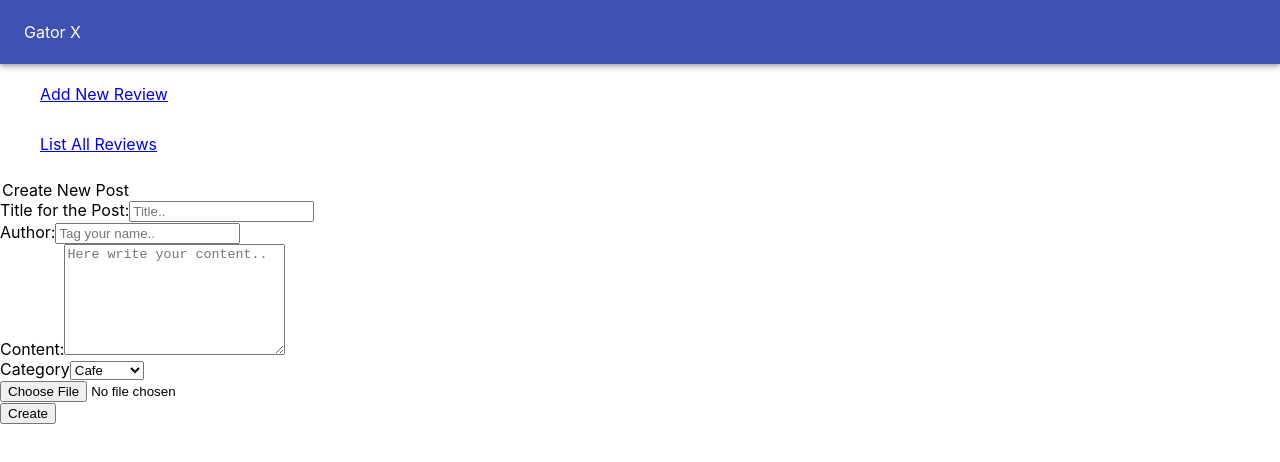
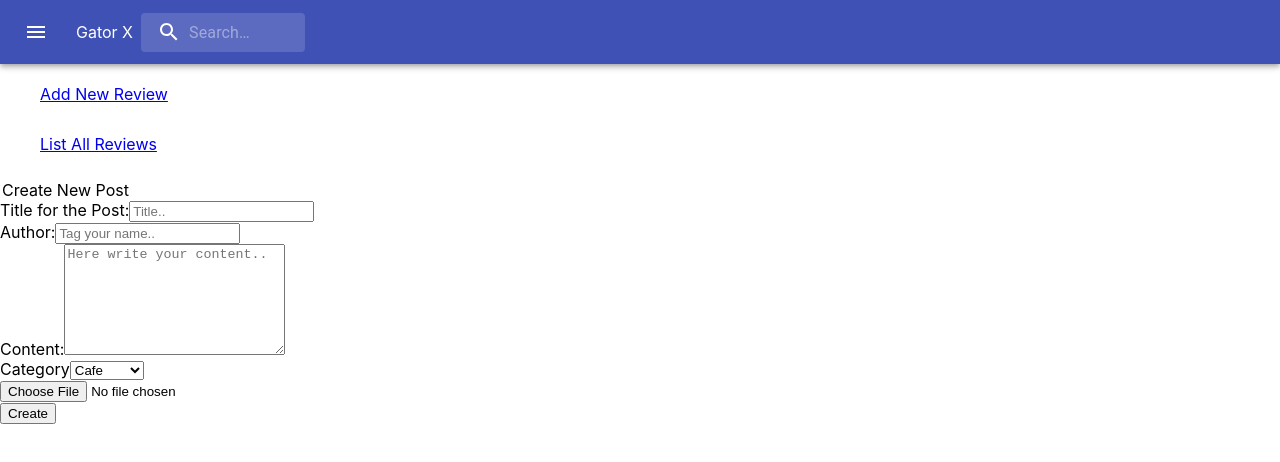
Before and after one commit to kamalsairajk/Gator-X, a React (Create React App) app in the folder frontend/: page /create in a window 1280 px wide. Shown: the top 462 px of the page. Built offline with nearby package versions, Linux system fonts and the light colour scheme; no server answers.

Commit message:
Searchbar component added to header

```diff
--- a/frontend/src/components/Layout/Header.js
+++ b/frontend/src/components/Layout/Header.js
@@ -1,16 +1,93 @@
 import React from 'react';
+import { styled, alpha } from '@mui/material/styles';
 import AppBar from '@material-ui/core/AppBar';
 import Toolbar from '@material-ui/core/Toolbar';
+import Box from '@mui/material/Box';
+import IconButton from '@mui/material/IconButton';
 import Typography from '@material-ui/core/Typography';
+import InputBase from '@mui/material/InputBase';
+import MenuIcon from '@mui/icons-material/Menu';
+import SearchIcon from '@mui/icons-material/Search';
+
+
+const Search = styled('div')(({ theme }) => ({
+  position: 'relative',
+  borderRadius: theme.shape.borderRadius,
+  backgroundColor: alpha(theme.palette.common.white, 0.15),
+  '&:hover': {
+    backgroundColor: alpha(theme.palette.common.white, 0.25),
+  },
+  marginLeft: 0,
+  width: '100%',
+  [theme.breakpoints.up('sm')]: {
+    marginLeft: theme.spacing(1),
+    width: 'auto',
+  },
+}));
+
+
+const SearchIconWrapper = styled('div')(({ theme }) => ({
+  padding: theme.spacing(0, 2),
+  height: '100%',
+  position: 'absolute',
+  pointerEvents: 'none',
+  display: 'flex',
+  alignItems: 'center',
+  justifyContent: 'center',
+}));
+
+
+const StyledInputBase = styled(InputBase)(({ theme }) => ({
+  color: 'inherit',
+  '& .MuiInputBase-input': {
+    padding: theme.spacing(1, 1, 1, 0),
+    // vertical padding + font size from searchIcon
+    paddingLeft: `calc(1em + ${theme.spacing(4)})`,
+    transition: theme.transitions.create('width'),
+    width: '100%',
+    [theme.breakpoints.up('sm')]: {
+      width: '12ch',
+      '&:focus': {
+        width: '20ch',
+      },
+    },
+  },
+}));
 
 export default () => {
   return (
-    <AppBar position="static">
-      <Toolbar>
-        <Typography variant="headline" color="colorSecondary" noWrap>
+    // <AppBar position="static">
+    //   <Toolbar>
+    <Box sx={{ flexGrow: 1 }}>
+      <AppBar position="static">
+        <Toolbar>
+          <IconButton
+            size="large"
+            edge="start"
+            color="inherit"
+            aria-label="open drawer"
+            sx={{ mr: 2 }}
+          >
+            <MenuIcon />
+          </IconButton>
+
+        <Typography variant="headline" color="colorSecondary" noWrap component="div"
+            sx={{ flexGrow: 1, display: { xs: 'none', sm: 'block' } }}>
           Gator X
         </Typography>
+        <Search>
+            <SearchIconWrapper>
+              <SearchIcon />
+            </SearchIconWrapper>
+            <StyledInputBase
+              placeholder="Search…"
+              inputProps={{ 'aria-label': 'search' }}
+            />
+          </Search>
+
+
       </Toolbar>
     </AppBar>
+    </Box>
   );
 };
```
